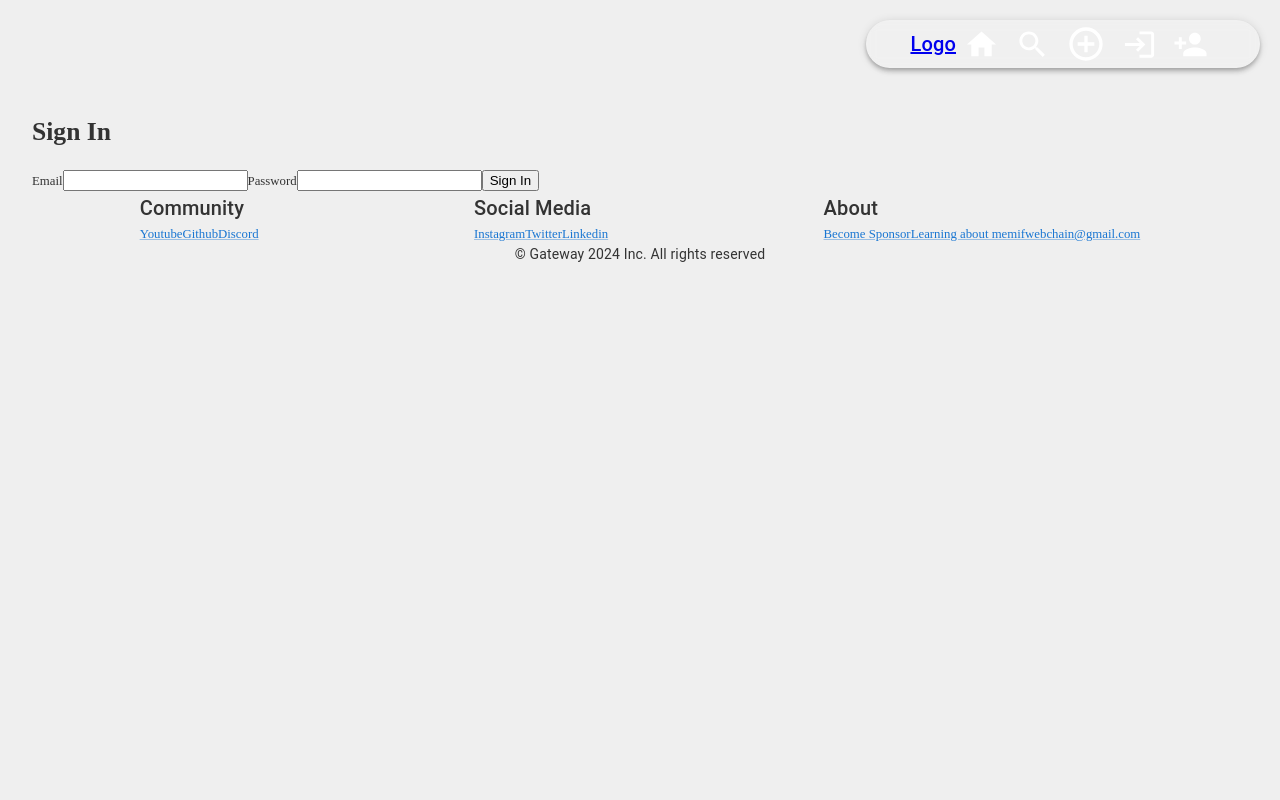
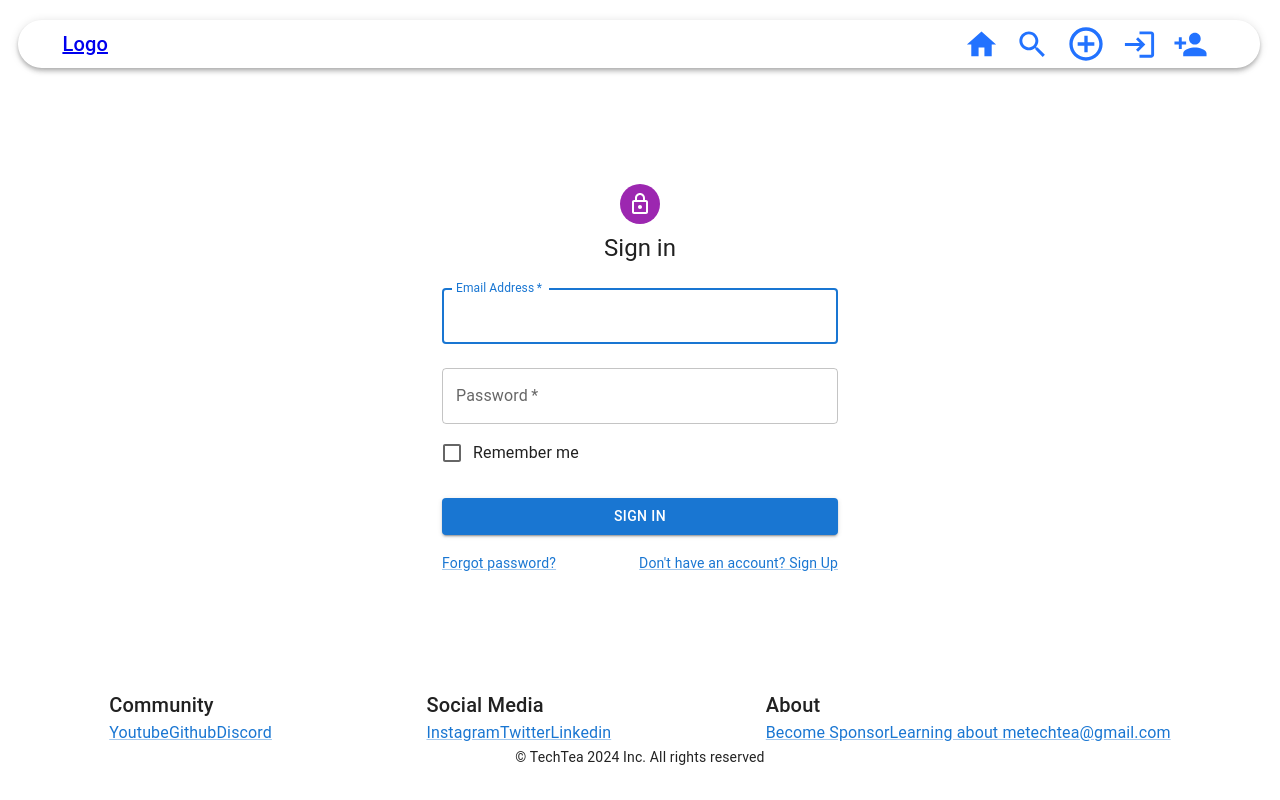
Before and after one commit to gemelendezpr/Job-Application-Tracker-Client, a React (Vite) app: page /signin in a window 1280 px wide. Built offline with nearby package versions, Linux system fonts and the light colour scheme.

Commit message:
footer stick in bottom

```diff
--- a/src/App.css
+++ b/src/App.css
@@ -14,18 +14,22 @@ body{
   font-size: 1vw;
   line-height: 1.6;
 }
+
+.app-container {
+  display: flex;
+  flex-direction: column;
+  min-height: 92vh;
+}
+
 .custom-navbar {
   border-radius: 50px; /* Adjust as needed */
   height: 48px;
-  width: auto;
+  /* width: auto; */
   margin-right: auto;
   margin-left: auto;
   justify-content: center;
-  width: fit-content;
+  /* width: fit-content; */
   padding: 20px;
-  -webkit-box-orient: horizontal;
-  -webkit-box-direction: normal;
-  -webkit-box-pack: center;
   /* background-color: hsla(0,0%,100%,.03); */
   /* border: 1px solid #13043b; */
   /* text-align: center; */
@@ -33,7 +37,8 @@ body{
 }
 
 .content-container {
-  margin-top: 80px; /* Add margin to position content below the navbar */
+  margin-top: 80px;
+  flex:1; /* Add margin to position content below the navbar */
 }
 
 .job-review-card {
@@ -52,6 +57,15 @@ body{
   height: 100px;
   margin-right: auto;
 }
+
+.footer {
+  min-height: 10vh;
+  display: flex;
+  flex-direction: column;
+  flex-shrink: 0;
+}
+
+
 
 
 
--- a/src/App.jsx
+++ b/src/App.jsx
@@ -42,8 +42,8 @@ function App() {
             <Route path="/profile" element={<Profile />} />
           </Route>
         </Routes>
-        <Footer />
       </div>
+      <Footer />
     </div>
   );
 }
--- a/src/components/Footer.jsx
+++ b/src/components/Footer.jsx
@@ -45,14 +45,14 @@ const Footer = () => {
           <Link href="#" className="footer-link">
             <span className="footer-link-text">Learning about me</span>
           </Link>
-          <Link href="mailto:mifwebchain@gmail.com" className="footer-link">
-            <span className="footer-link-text">mifwebchain@gmail.com</span>
+          <Link href="mailto:techtea@gmail.com" className="footer-link">
+            <span className="footer-link-text">techtea@gmail.com</span>
           </Link>
         </div>
       </Grid>
 
       <Typography variant="body2" className="footer-copyright">
-        &copy; Gateway 2024 Inc. All rights reserved
+        &copy; TechTea 2024 Inc. All rights reserved
       </Typography>
     </Grid>
   );
--- a/src/components/JobReviews.jsx
+++ b/src/components/JobReviews.jsx
@@ -15,6 +15,22 @@ const JobReviews = () => {
 
     // Example data for testing
     const mockData = [
+      {
+        id: 1,
+        company: "JR Dunn Jewelers",
+        position: "E-commerce Junior Web Developer",
+        logoUrl: "https://example.com/logo.png", // URL to the company logo
+        description: "Full-time, Retail",
+        review: "Great company to work for!",
+      },
+      {
+        id: 2,
+        company: "JR Dunn Jewelers",
+        position: "E-commerce Junior Web Developer",
+        logoUrl: "https://example.com/logo.png", // URL to the company logo
+        description: "Full-time, Retail",
+        review: "Great company to work for!",
+      },
       {
         id: 1,
         company: "JR Dunn Jewelers",
--- a/src/components/Navbar.jsx
+++ b/src/components/Navbar.jsx
@@ -24,8 +24,9 @@ const Navbar = () => {
       sx={{
         backgroundColor: "hsla(0, 0%, 100%, 0.08)",
         backdropFilter: "blur(6px)",
-        width: "fit-content",
+        width: "97%",
         zIndex: 1000,
+        marginLeft: "20px",
         marginRight: "20px",
         marginTop: "20px",
       }}
@@ -36,30 +37,30 @@ const Navbar = () => {
         </Typography>
         <Box sx={{ flexGrow: 1 }} />
         <Box sx={{ display: "flex", justifyContent: "center" }}>
-          <IconButton component={Link} to="/" color="inherit">
+          <IconButton component={Link} to="/" sx={{ color: "#2272FF" }}>
             <Home fontSize="large" />
           </IconButton>
-          <IconButton component={Link} to="/search" color="inherit">
+          <IconButton component={Link} to="/search" sx={{ color: "#2272FF" }}>
             <Search fontSize="large" />
           </IconButton>
-          <IconButton component={Link} to="/add" color="inherit">
+          <IconButton component={Link} to="/add" sx={{ color: "#2272FF" }}>
             <AddCircleOutlineIcon sx={{ fontSize: 40 }} />
           </IconButton>
           {getToken() ? (
             <>
-              <IconButton component={Link} to="/profile" color="inherit">
+              <IconButton component={Link} to="/profile" sx={{ color: "#2272FF" }}>
                 <Person fontSize="large" />
               </IconButton>
-              <IconButton onClick={logOutUser} color="inherit">
+              <IconButton onClick={logOutUser} sx={{ color: "#2272FF" }}>
                 <ExitToApp fontSize="large" />
               </IconButton>
             </>
           ) : (
             <>
-              <IconButton component={Link} to="/signin" color="inherit">
+              <IconButton component={Link} to="/signin" sx={{ color: "#2272FF" }}>
                 <Login fontSize="large" />
               </IconButton>
-              <IconButton component={Link} to="/signup" color="inherit">
+              <IconButton component={Link} to="/signup" sx={{ color: "#2272FF" }}>
                 <PersonAdd fontSize="large" />
               </IconButton>
             </>
--- a/src/pages/Home.jsx
+++ b/src/pages/Home.jsx
@@ -26,8 +26,7 @@ const Home = () => {
         </Typography>
       </Stack>
       <Typography variant="body1" className="job-postings-description" style={{ padding: '16px 30px' }}>
-        Discover insightful interview experiences shared daily. We curate posts from companies actively conducting interviews, providing valuable insights for your job search journey.
-      </Typography>
+      Explore valuable interview experiences shared daily. We curate posts from individuals who have recently undergone interviews, offering insightful perspectives for your job search journey.      </Typography>
 
       {/* Search Bar */}
       <Grid item xs={12}>
--- a/src/pages/Signin.jsx
+++ b/src/pages/Signin.jsx
@@ -1,27 +1,33 @@
+import * as React from 'react';
+import Avatar from '@mui/material/Avatar';
+import Button from '@mui/material/Button';
+import CssBaseline from '@mui/material/CssBaseline';
+import TextField from '@mui/material/TextField';
+import FormControlLabel from '@mui/material/FormControlLabel';
+import Checkbox from '@mui/material/Checkbox';
+import Link from '@mui/material/Link';
+import Grid from '@mui/material/Grid';
+import Box from '@mui/material/Box';
+import LockOutlinedIcon from '@mui/icons-material/LockOutlined';
+import Typography from '@mui/material/Typography';
+import Container from '@mui/material/Container';
+import { createTheme, ThemeProvider } from '@mui/material/styles';
 import { post } from "../services/authService";
-
-import { useContext, useState } from "react";
-
 import { useNavigate } from "react-router-dom";
-
 import { AuthContext } from "../context/auth.context";
 
-const Signin = () => {
-  const [newUser, setNewUser] = useState({
-    email: "",
-    password: "",
-  });
+function SignIn() {
+  const navigate = useNavigate();
+  const { storeToken, authenticateUser } = React.useContext(AuthContext);
 
-  const navigate = useNavigate();
+  const handleSubmit = (event) => {
+    event.preventDefault();
+    const data = new FormData(event.currentTarget);
 
-  const { storeToken, authenticateUser } = useContext(AuthContext);
-
-  const handleTextInput = (e) => {
-    setNewUser((prev) => ({ ...prev, [e.target.name]: e.target.value }));
+    const newUser = {
+      email: data.get('email'),
+      password: data.get('password'),
     };
-
-  const handleSubmit = (e) => {
-    e.preventDefault();
 
     post("/auth/signin", newUser)
       .then((response) => {
@@ -34,33 +40,77 @@ const Signin = () => {
       });
   };
 
+  const defaultTheme = createTheme();
+
   return (
-    <div>
-      <h1>Sign In</h1>
-      <form onSubmit={handleSubmit}>
-        <label>
-          Email
-          <input
+    <ThemeProvider theme={defaultTheme}>
+      <Container component="main" maxWidth="xs">
+        <CssBaseline />
+        <Box
+          sx={{
+            marginTop: 8,
+            display: 'flex',
+            flexDirection: 'column',
+            alignItems: 'center',
+          }}
+        >
+          <Avatar sx={{ m: 1, bgcolor: 'secondary.main' }}>
+            <LockOutlinedIcon />
+          </Avatar>
+          <Typography component="h1" variant="h5">
+            Sign in
+          </Typography>
+          <Box component="form" onSubmit={handleSubmit} noValidate sx={{ mt: 1 }}>
+            <TextField
+              margin="normal"
+              required
+              fullWidth
+              id="email"
+              label="Email Address"
               name="email"
-            type="email"
-            value={newUser.email}
-            onChange={handleTextInput}
+              autoComplete="email"
+              autoFocus
             />
-        </label>
-        <label>
-          Password
-          <input
+            <TextField
+              margin="normal"
+              required
+              fullWidth
               name="password"
+              label="Password"
               type="password"
-            value={newUser.password}
-            onChange={handleTextInput}
+              id="password"
+              autoComplete="current-password"
             />
-        </label>
+            <FormControlLabel
+              control={<Checkbox value="remember" color="primary" />}
+              label="Remember me"
+            />
+            <Button
+              type="submit"
+              fullWidth
+              variant="contained"
+              sx={{ mt: 3, mb: 2 }}
+            >
+              Sign In
+            </Button>
+            <Grid container>
+              <Grid item xs>
+                <Link href="#" variant="body2">
+                  Forgot password?
+                </Link>
+              </Grid>
+              <Grid item>
+                <Link href="#" variant="body2">
+                  {"Don't have an account? Sign Up"}
+                </Link>
+              </Grid>
+            </Grid>
+          </Box>
+        </Box>
+        {/* Copyright component can be included here if needed */}
+      </Container>
+    </ThemeProvider>
+  );
+}
 
-        <button type="submit">Sign In</button>
-      </form>
-    </div>
-  );
-};
-
-export default Signin;
+export default SignIn;
--- a/src/pages/Signup.jsx
+++ b/src/pages/Signup.jsx
@@ -1,62 +1,138 @@
-import { post } from "../services/authService"
+import * as React from 'react';
+import Avatar from '@mui/material/Avatar';
+import Button from '@mui/material/Button';
+import CssBaseline from '@mui/material/CssBaseline';
+import TextField from '@mui/material/TextField';
+import FormControlLabel from '@mui/material/FormControlLabel';
+import Checkbox from '@mui/material/Checkbox';
+import Link from '@mui/material/Link';
+import Grid from '@mui/material/Grid';
+import Box from '@mui/material/Box';
+import LockOutlinedIcon from '@mui/icons-material/LockOutlined';
+import Typography from '@mui/material/Typography';
+import Container from '@mui/material/Container';
+import { createTheme, ThemeProvider } from '@mui/material/styles';
+import { post } from "../services/authService";
+import { useNavigate } from "react-router-dom";
+import { AuthContext } from "../context/auth.context";
 
-import { useContext, useState } from "react"
+function SignUp() {
+  const navigate = useNavigate();
+  const { storeToken, authenticateUser } = React.useContext(AuthContext);
 
-import { useNavigate } from "react-router-dom"
+  const handleSubmit = (event) => {
+    event.preventDefault();
+    const data = new FormData(event.currentTarget);
 
-import { AuthContext } from "../context/auth.context"
+    const newUser = {
+      firstName: data.get('firstName'),
+      lastName: data.get('lastName'),
+      email: data.get('email'),
+      password: data.get('password'),
+    };
 
-const Signup = () => {
+    post('/auth/signup', newUser)
+      .then((response) => {
+        storeToken(response.data.authToken);
+        authenticateUser();
+        navigate('/');
+      })
+      .catch((err) => {
+        console.log(err);
+      });
+  };
 
-    const [newUser, setNewUser] = useState({
-        username: "",
-        email: "",
-        password: ""
-    })
-
-    const navigate = useNavigate()
-
-    const { storeToken, authenticateUser } = useContext(AuthContext)
-
-    const handleTextInput = (e) => {
-        setNewUser((prev) => ({...prev, [e.target.name]: e.target.value}))
-    }
-
-    const handleSubmit = (e) => {
-        e.preventDefault()
-
-        post('/auth/signup', newUser)
-            .then((response) => {
-                storeToken(response.data.authToken)
-                authenticateUser()
-                navigate('/')
-            })
-            .catch((err) => {
-                console.log(err)
-            })
-    }
+  const defaultTheme = createTheme();
 
   return (
-    <div>
-        <h1>Sign Up</h1>
-        <form onSubmit={handleSubmit}>
-            <label>
-                Username
-                <input name="username" type="text" value={newUser.username} onChange={handleTextInput} />
-            </label>
-            <label>
-                Email
-                <input name="email" type="email" value={newUser.email} onChange={handleTextInput} />
-            </label>
-            <label>
-                Password
-                <input name="password" type="password" value={newUser.password} onChange={handleTextInput} />
-            </label>
-
-            <button type="submit">Sign Up</button>
-        </form>
-    </div>
-  )
+    <ThemeProvider theme={defaultTheme}>
+      <Container component="main" maxWidth="xs">
+        <CssBaseline />
+        <Box
+          sx={{
+            marginTop: 8,
+            display: 'flex',
+            flexDirection: 'column',
+            alignItems: 'center',
+          }}
+        >
+          <Avatar sx={{ m: 1, bgcolor: 'secondary.main' }}>
+            <LockOutlinedIcon />
+          </Avatar>
+          <Typography component="h1" variant="h5">
+            Sign up
+          </Typography>
+          <Box component="form" noValidate onSubmit={handleSubmit} sx={{ mt: 3 }}>
+            <Grid container spacing={2}>
+              <Grid item xs={12} sm={6}>
+                <TextField
+                  autoComplete="given-name"
+                  name="firstName"
+                  required
+                  fullWidth
+                  id="firstName"
+                  label="First Name"
+                  autoFocus
+                />
+              </Grid>
+              <Grid item xs={12} sm={6}>
+                <TextField
+                  required
+                  fullWidth
+                  id="lastName"
+                  label="Last Name"
+                  name="lastName"
+                  autoComplete="family-name"
+                />
+              </Grid>
+              <Grid item xs={12}>
+                <TextField
+                  required
+                  fullWidth
+                  id="email"
+                  label="Email Address"
+                  name="email"
+                  autoComplete="email"
+                />
+              </Grid>
+              <Grid item xs={12}>
+                <TextField
+                  required
+                  fullWidth
+                  name="password"
+                  label="Password"
+                  type="password"
+                  id="password"
+                  autoComplete="new-password"
+                />
+              </Grid>
+              <Grid item xs={12}>
+                <FormControlLabel
+                  control={<Checkbox value="allowExtraEmails" color="primary" />}
+                  label="I want to receive inspiration, marketing promotions and updates via email."
+                />
+              </Grid>
+            </Grid>
+            <Button
+              type="submit"
+              fullWidth
+              variant="contained"
+              sx={{ mt: 3, mb: 2 }}
+            >
+              Sign Up
+            </Button>
+            <Grid container justifyContent="flex-end">
+              <Grid item>
+                <Link href="#" variant="body2">
+                  Already have an account? Sign in
+                </Link>
+              </Grid>
+            </Grid>
+          </Box>
+        </Box>
+      </Container>
+    </ThemeProvider>
+  );
 }
 
-export default Signup
+export default SignUp;
```
Lines whose indentation alone changed are shown as unchanged.
